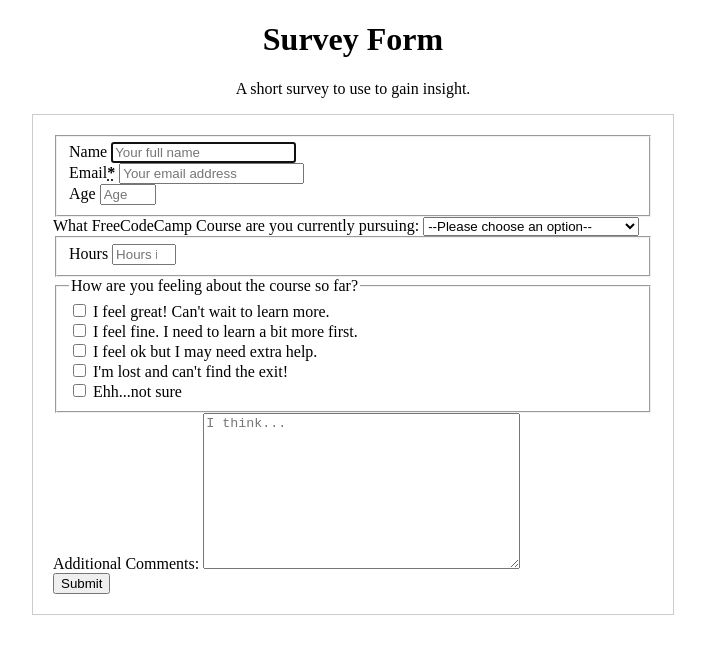
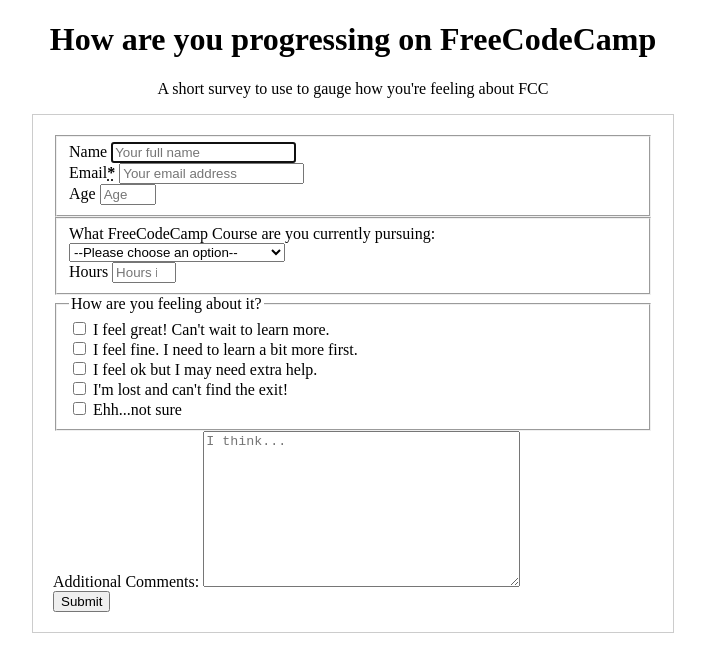
Before and after one commit to rescriba01/simple-form, a plain HTML site: page index.html in a window 1280 px wide. Shown: the whole page, without its empty margins (287-992 px from the left). Drawn offline with Linux system fonts and the light colour scheme.

Commit message:
style: Clean up fieldsets in form
Went in can removed fieldsets and moved elements within other fieldsets in order to make design cleaner when styling by grouping

```diff
--- a/index.html
+++ b/index.html
@@ -12,27 +12,33 @@
 
 <body>
 <header>
-        <h1 id="title">Survey Form</h1>
-        <p id="description">A short survey to use to gain insight.</p>
+    <h1 id="title">How are you progressing on FreeCodeCamp</h1>
+    <p id="description">A short survey to use to gauge how you're feeling about FCC</p>
 </header>
 <form id="survey-form">
     <div class="form-body">
         <div id="personal-info" class="form-group">
             <fieldset>
                 <label for="name" id="name-label">
-                        <span>Name</span> <input autofocus class="form-field__input" name="name" type="text" id="name" placeholder="Your full name">
+                    <span>Name</span> <input autofocus class="form-field__input" name="name" type="text" id="name"
+                                             placeholder="Your full name">
                 </label><br>
 
                 <label for="email" id="email-label">
-                        <span>Email</span><strong><abbr title="required">*</abbr></strong> <input class="form-field__input" name="usermail" type="email" id="email" placeholder="Your email address">
+                    <span>Email</span><strong><abbr title="required">*</abbr></strong> <input class="form-field__input"
+                                                                                              name="usermail"
+                                                                                              type="email" id="email"
+                                                                                              placeholder="Your email address">
                 </label><br>
 
                 <label for="age" id="age-label">
-                        <span>Age</span> <input class="form-field__input" name="age" type="number" id="age" min="10" max="75" placeholder="Age">
+                    <span>Age</span> <input class="form-field__input" name="age" type="number" id="age" min="10"
+                                            max="75" placeholder="Age">
                 </label>
             </fieldset>
         </div>
         <div id="course-select" class="form-group">
+            <fieldset>
                 <label for="dropdown">What FreeCodeCamp Course are you currently pursuing:</label>
                 <select name="dropdown" id="dropdown">
                     <option value="" selected>--Please choose an option--</option>
@@ -47,17 +53,17 @@
                     <option value="is-cert">Information Security Certification</option>
                     <option value="mlpython-cert">Machine Learning with Python Certification</option>
                 </select>
+                <div id="course-time" class="form-group">
+                    <label for="number" id="number-label">
+                        <span>Hours</span> <input class="form-field__input" name="hours" type="number" id="number"
+                                                  min="1" max="299" placeholder="Hours into course">
+                    </label>
                 </div>
-            <div id="course-time" class="form-group">
-                <fieldset>
-                    <label for="number" id="number-label">
-                        <span>Hours</span> <input class="form-field__input" name="hours" type="number" id="number" min="1" max="299" placeholder="Hours into course">
-                    </label>
             </fieldset>
         </div>
         <div id="morale" class="form-group">
             <fieldset>
-                    <legend id="morale-question">How are you feeling about the course so far?</legend>
+                <legend id="morale-question">How are you feeling about it?</legend>
 
                 <input type="checkbox" id="great" name="great" value="great">
                 <label for="great">I feel great! Can't wait to learn more.</label><br>
```
Lines whose indentation alone changed are shown as unchanged.
